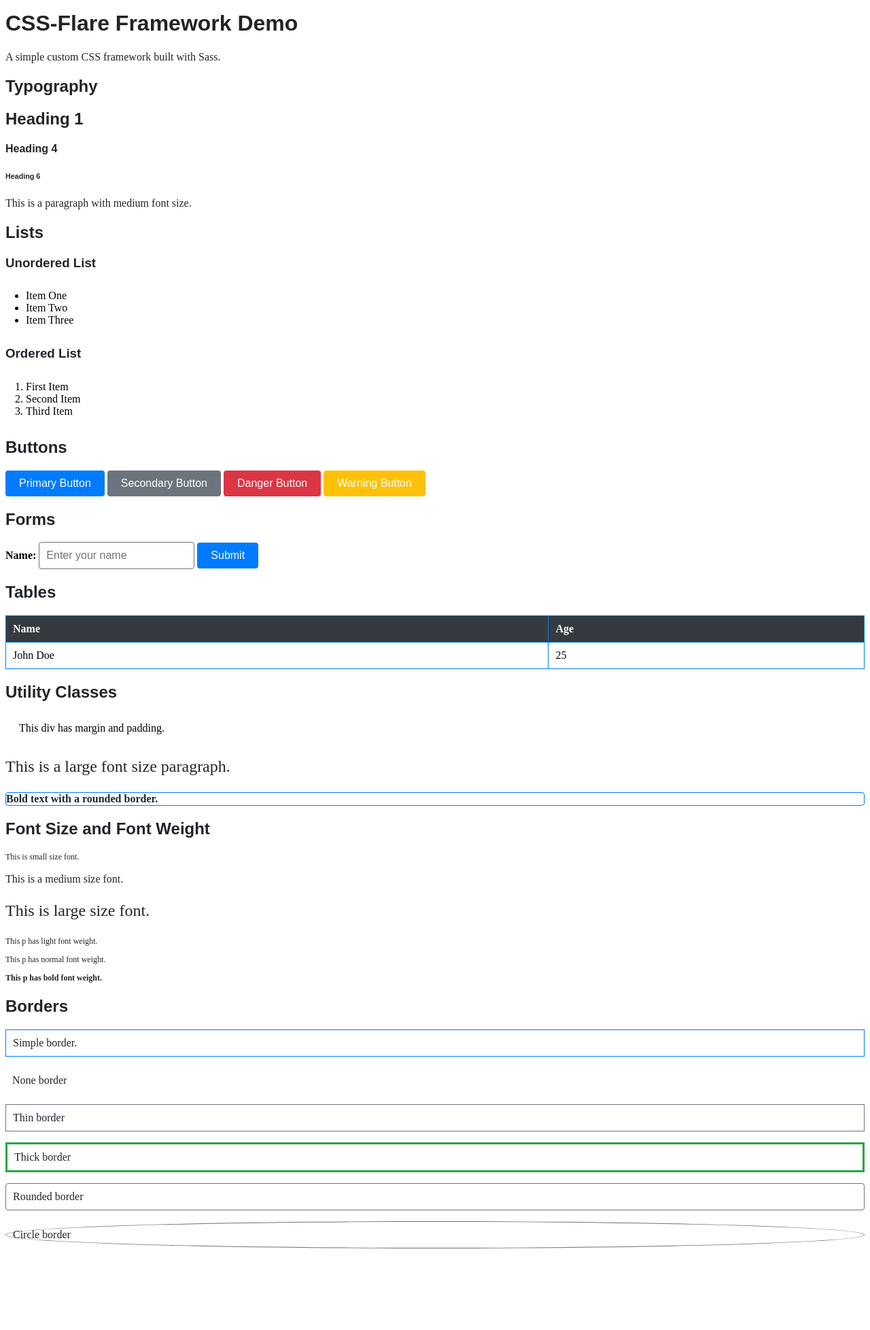
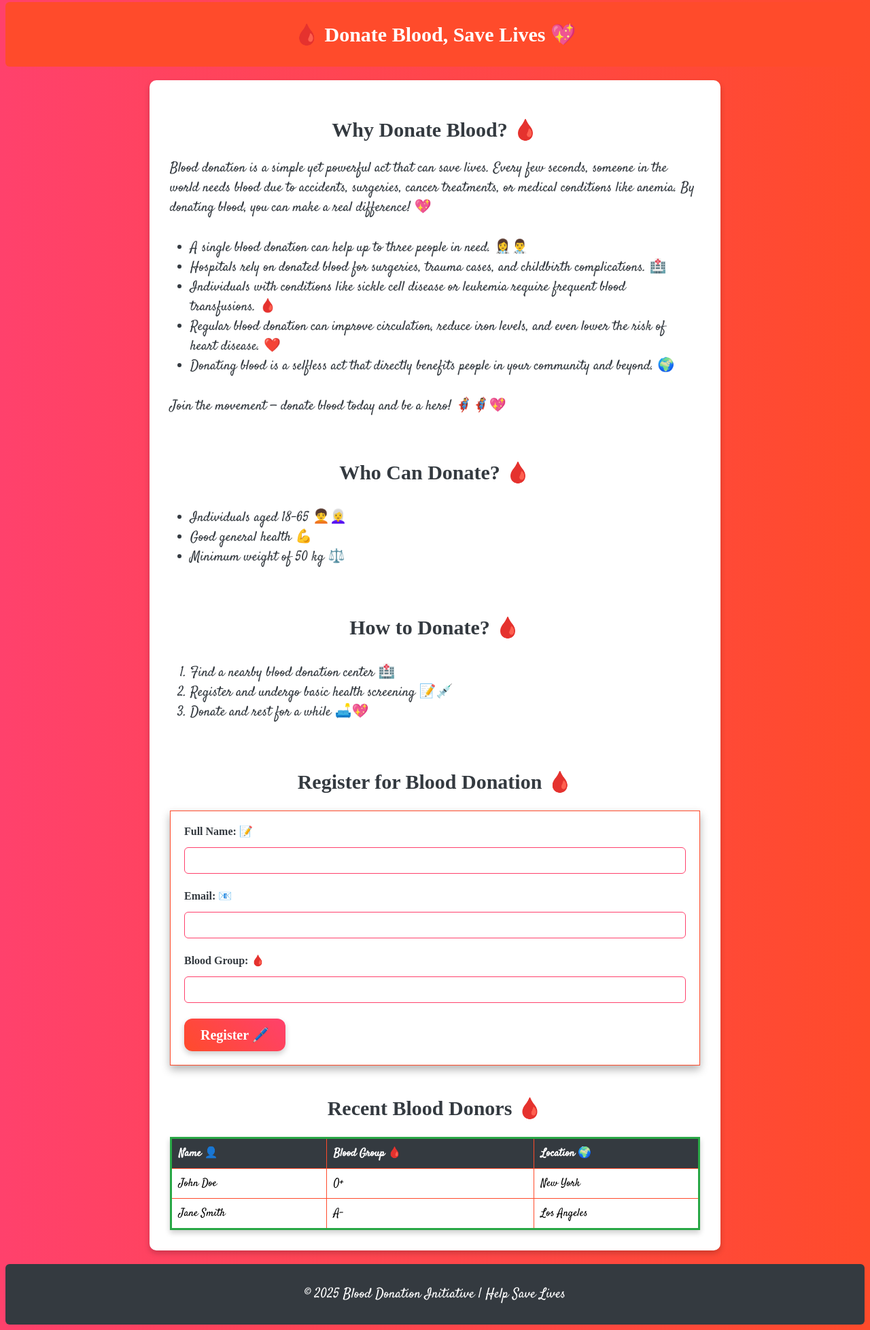
Before and after one commit to manveersingh00/css-flare, a plain HTML site: page index.html in a window 1280 px wide. Shown: the part 5-1961 px from the top of the page at 68% size. Before the commit the page ends 1857 px from the top, so only its background shows below. Drawn offline with Linux system fonts and the light colour scheme; a web font is replaced by a local one.

Commit message:
Website created using SCSS variables

```diff
--- a/index.html
+++ b/index.html
@@ -4,101 +4,106 @@
 <head>
     <meta charset="UTF-8">
     <meta name="viewport" content="width=device-width, initial-scale=1.0">
-    <title>CSS-Flare Demo</title>
+    <title>Blood Donation Awareness</title>
     <link rel="stylesheet" href="css/main.css">
 </head>
 
 <body>
-
-    <header>
-        <h1>CSS-Flare Framework Demo</h1>
-        <p>A simple custom CSS framework built with Sass.</p>
+    <header class="p-2 bg-primary text-white text-center slide-in border-rounded">
+        <h1 class="fs-large">🩸 Donate Blood, Save Lives 💖</h1>
     </header>
 
-    <section>
-        <h2>Typography</h2>
-        <h1>Heading 1</h1>
-        <h4>Heading 4</h4>
-        <h6>Heading 6</h6>
-        <p class="fs-medium">This is a paragraph with medium font size.</p>
+    <div class="container">
+        <section class="p-2 fade-in slide-right">
+            <h2 class="fs-large fw-bold text-dark text-center">Why Donate Blood? 🩸</h2>
+            <p class="fs-medium text-dark">Blood donation is a simple yet powerful act that can save lives. Every few
+                seconds, someone in the world needs blood due to accidents, surgeries, cancer treatments, or medical
+                conditions like
+                anemia. By donating blood, you can make a real difference! 💖</p>
+
+            <ul class="text-dark">
+                <li class="fs-medium">A single blood donation can help up to three people in need. 👩‍⚕️👨‍⚕️</li>
+                <li class="fs-medium">Hospitals rely on donated blood for surgeries, trauma cases, and childbirth
+                    complications. 🏥
+                </li>
+                <li class="fs-medium">Individuals with conditions like sickle cell disease or leukemia require frequent
+                    blood
+                    transfusions. 🩸</li>
+                <li class="fs-medium">Regular blood donation can improve circulation, reduce iron levels, and even lower
+                    the risk of
+                    heart disease. ❤️</li>
+                <li class="fs-medium">Donating blood is a selfless act that directly benefits people in your community
+                    and beyond.
+                    🌍</li>
+            </ul>
+
+            <p class="fs-medium text-dark">Join the movement — donate blood today and be a hero! 🦸‍♂️🦸‍♀️💖</p>
+
         </section>
 
-    <section>
-        <h2>Lists</h2>
-        <h3>Unordered List</h3>
-        <ul class="custom-list">
-            <li>Item One</li>
-            <li>Item Two</li>
-            <li>Item Three</li>
+        <section class="p-2 fade-in delay-1 slide-left">
+            <h2 class="fs-large fw-bold text-dark text-center">Who Can Donate? 🩸</h2>
+            <ul class="text-dark">
+                <li class="fs-medium">Individuals aged 18-65 🧑‍🦱👩‍🦳</li>
+                <li class="fs-medium">Good general health 💪</li>
+                <li class="fs-medium">Minimum weight of 50 kg ⚖️</li>
             </ul>
+        </section>
 
-        <h3>Ordered List</h3>
-        <ol class="custom-list">
-            <li>First Item</li>
-            <li>Second Item</li>
-            <li>Third Item</li>
+
+        <section class="p-2 fade-in delay-2 slide-right">
+            <h2 class="fs-large fw-bold text-dark text-center">How to Donate? 🩸</h2>
+            <ol class="text-dark">
+                <li class="fs-medium">Find a nearby blood donation center 🏥</li>
+                <li class="fs-medium">Register and undergo basic health screening 📝💉</li>
+                <li class="fs-medium">Donate and rest for a while 🛋️💖</li>
             </ol>
         </section>
 
-    <section>
-        <h2>Buttons</h2>
-        <button class="btn btn-primary">Primary Button</button>
-        <button class="btn btn-secondary">Secondary Button</button>
-        <button class="btn btn-danger">Danger Button</button>
-        <button class="btn btn-warning">Warning Button</button>
-    </section>
 
-    <section>
-        <h2>Forms</h2>
-        <form>
-            <label for="name">Name:</label>
-            <input type="text" id="name" class="input" placeholder="Enter your name">
-            <button class="btn btn-primary">Submit</button>
+        <section class="p-2 fade-in delay-3">
+            <h2 class="fs-large fw-bold text-dark text-center">Register for Blood Donation 🩸</h2>
+            <form class="border shadow-lg">
+                <label for="name" class="fw-bold">Full Name: 📝</label>
+                <input type="text" id="name" name="name" required class=""><br>
+
+                <label for="email" class="fw-bold">Email: 📧</label>
+                <input type="email" id="email" name="email" required class=""><br>
+
+                <label for="blood-group" class="fw-bold">Blood Group: 🩸</label>
+                <input type="text" id="blood-group" name="blood-group" required class=""><br>
+
+                <button type="submit" class="btn btn-primary btn-animate">Register 🖊️</button>
             </form>
         </section>
 
-    <section>
-        <h2>Tables</h2>
-        <table class="table">
+
+        <section class="p-2 fade-in delay-4">
+            <h2 class="fs-large fw-bold text-dark text-center">Recent Blood Donors 🩸</h2>
+            <table class="border-thick shadow-md">
                 <tr>
-                <th>Name</th>
-                <th>Age</th>
+                    <th>Name 👤</th>
+                    <th>Blood Group 🩸</th>
+                    <th>Location 🌍</th>
                 </tr>
                 <tr>
                     <td>John Doe</td>
-                <td>25</td>
+                    <td>O+</td>
+                    <td>New York</td>
+                </tr>
+                <tr>
+                    <td>Jane Smith</td>
+                    <td>A-</td>
+                    <td>Los Angeles</td>
                 </tr>
             </table>
         </section>
 
-    <section>
-        <h2>Utility Classes</h2>
-        <div class="m-2 p-2">This div has margin and padding.</div>
-        <p class="fs-large">This is a large font size paragraph.</p>
-        <p class="fw-bold border border-rounded">Bold text with a rounded border.</p>
+    </div>
 
-    </section>
-
-    <section>
-        <h2>Font Size and Font Weight</h2>
-        <p class="fs-small">This is small size font.</p>
-        <p class="fs-medium">This is a medium size font.</p>
-        <p class="fs-large">This is large size font.</p>
-        <p class="fs-small fw-light">This p has light font weight.</p>
-        <p class="fs-small fw-normal">This p has normal font weight.</p>
-        <p class="fs-small fw-bold">This p has bold font weight.</p>
-    </section>
-
-    <section>
-        <h2>Borders</h2>
-        <p class="border p-2">Simple border.</p>
-        <p class="border-none p-2">None border</p>
-        <p class="border-thin p-2">Thin border</p>
-        <p class="border-thick p-2">Thick border</p>
-        <p class="border-thin border-rounded p-2">Rounded border</p>
-        <p class="border-thin border-circle p-2">Circle border</p>
-    </section>
-
+    <footer class="p-2 bg-dark text-white text-center slide-in-bottom border-rounded">
+        <p>© 2025 Blood Donation Initiative | Help Save Lives</p>
+    </footer>
 </body>
 
 </html>
--- /dev/null
+++ b/scss/_animations.scss
@@ -0,0 +1,44 @@
+@keyframes fadeIn {
+  from { opacity: 0; }
+  to { opacity: 1; }
+}
+
+@keyframes slideIn {
+  from { transform: translateY(-50px); opacity: 0; }
+  to { transform: translateY(0); opacity: 1; }
+}
+
+@keyframes slideInBottom {
+  from { transform: translateY(50px); opacity: 0; }
+  to { transform: translateY(0); opacity: 1; }
+}
+
+@keyframes slideLeft {
+  from { transform: translateX(60px); opacity: 0; }
+  to { transform: translateX(0); opacity: 1; }
+}
+
+@keyframes slideRight {
+  from { transform: translateX(-60px); opacity: 0; }
+  to { transform: translateX(0px); opacity: 1; }
+}
+
+.fade-in {
+  animation: fadeIn 1.5s ease-in-out;
+}
+
+.slide-in {
+  animation: slideIn 1.5s ease-in-out;
+}
+
+.slide-in-bottom {
+  animation: slideInBottom 1.5s ease-in-out;
+}
+
+.slide-right{
+  animation: slideRight 2s ease-in-out;
+}
+
+.slide-left{
+  animation: slideLeft 2s ease-in-out;
+}
--- a/scss/_buttons.scss
+++ b/scss/_buttons.scss
@@ -1,16 +1,24 @@
 @use 'variables' as v;
 
 .btn {
-  padding: 10px 20px;
-  border-radius: v.$border-radius-sm;
+  padding: 12px 24px;
+  border-radius: v.$border-radius-md;
   font-size: v.$font-size-base;
+  font-weight: v.$font-weight-bold;
+  font-family: v.$primary-font;
   cursor: pointer;
   transition: all 0.3s ease-in-out;
 
   &.btn-primary {
-    background-color: v.$primary-color;
-    color: white;
+    background: linear-gradient(45deg, v.$primary-color, v.$secondary-color);
+    color: v.$text-color;
     border: none;
+    box-shadow: 0px 4px 8px rgba(0, 0, 0, 0.2);
+
+    &:hover {
+      transform: scale(1.05);
+      box-shadow: 0px 6px 12px rgba(0, 0, 0, 0.3);
+    }
   }
 
   &.btn-secondary {
--- a/scss/_forms.scss
+++ b/scss/_forms.scss
@@ -1,12 +1,29 @@
 @use 'variables' as v;
+
+form{
+  padding: 20px;
+}
 
 input, textarea {
   border: v.$border-width-thin solid v.$secondary-color;
-  padding: 10px;
   font-size: v.$font-size-base;
   border-radius: v.$border-radius-sm;
+  transition: all 0.3s ease-in-out;
+  height: 35px;
+  width: -webkit-fill-available;
+  display: grid;
+  margin-top: 10px;
+
+  &:focus {
+    border-color: v.$primary-color;
+    box-shadow: 0px 4px 8px rgba(255, 75, 43, 0.5);
+    outline: none;
+  }
 }
 
 label {
+  font-family: v.$primary-font;
+  padding: 10px 0px 20px 0px;
   font-weight: v.$font-weight-bold;
+  color: v.$dark-color;
 }
--- a/scss/_utilities.scss
+++ b/scss/_utilities.scss
@@ -1,5 +1,17 @@
 @use 'variables' as v;
 
+// Backgrounds
+.bg-primary { background: v.$primary-color; }
+.bg-secondary { background: v.$secondary-color; }
+.bg-dark { background: v.$dark-color; }
+.bg-light { background: v.$light-color; }
+
+// Text Colors
+.text-white { color: v.$text-color; }
+.text-dark { color: v.$dark-color; }
+.text-center {text-align: center;}
+
+.w-100{ width: 100%;}
 // Margins
 .m-0 { margin: 0; }
 .m-1 { margin: 5px; }
@@ -27,3 +39,8 @@
 .border-thick { border: v.$border-width-thick solid v.$success-color; }
 .border-rounded { border-radius: v.$border-radius-sm; }
 .border-circle { border-radius: 50%; }
+
+// Shadows
+.shadow-lg { box-shadow: 0px 6px 12px rgba(0, 0, 0, 0.3); }
+.shadow-md { box-shadow: 0px 4px 8px rgba(0, 0, 0, 0.2); }
+.shadow-sm { box-shadow: 0px 2px 4px rgba(0, 0, 0, 0.1); }
--- a/scss/_variables.scss
+++ b/scss/_variables.scss
@@ -1,28 +1,28 @@
 // Colors
-$primary-color: #007bff;
-$secondary-color: #6c757d;
+$primary-color: #ff4b2b;
+$secondary-color: #ff416c;
 $success-color: #28a745;
 $error-color: #dc3545;
 $warning-color: #ffc107;
 $info-color: #17a2b8;
 $light-color: #f8f9fa;
 $dark-color: #343a40;
-$text-color: #212529;
-$background-color: #ffffff;
+$text-color: #ffffff;
+$background-color: #f8f9fa;
 
 // Fonts
-$primary-font: 'Arial', sans-serif;
-$secondary-font: 'Verdana', sans-serif;
-$font-size-base: 16px;
-$font-size-small: 12px;
-$font-size-large: 24px;
+$primary-font: "Protest Revolution", serif;
+$secondary-font: "Grechen Fuemen", serif;
+$font-size-base: 20px;
+$font-size-small: 14px;
+$font-size-large: 30px;
 $font-weight-light: 300;
 $font-weight-normal: 400;
 $font-weight-bold: 700;
 
 // Borders
-$border-radius-sm: 4px;
-$border-radius-md: 8px;
-$border-radius-lg: 16px;
+$border-radius-sm: 6px;
+$border-radius-md: 12px;
+$border-radius-lg: 20px;
 $border-width-thin: 1px;
 $border-width-thick: 3px;
--- a/scss/main.scss
+++ b/scss/main.scss
@@ -5,3 +5,23 @@
 @use 'tables';
 @use 'forms';
 @use 'utilities';
+@use 'animations';
+
+@import url('https://fonts.googleapis.com/css2?family=Protest+Revolution&family=Satisfy&display=swap');
+
+// General Styles
+body {
+  background: linear-gradient(to right, #ff416c, #ff4b2b);
+  font-family: "Satisfy", serif;
+  animation: fadeIn 2s ease-in-out;
+}
+
+// Container
+.container {
+  max-width: 800px;
+  margin: 20px auto;
+  background: white;
+  padding: 20px;
+  border-radius: 10px;
+  box-shadow: 0px 4px 8px rgba(0, 0, 0, 0.2);
+}
```
Also changed, not shown: sample.html (added, +104 -0 lines), css/main.css, 1 other file. Lines whose indentation alone changed are shown as unchanged.
